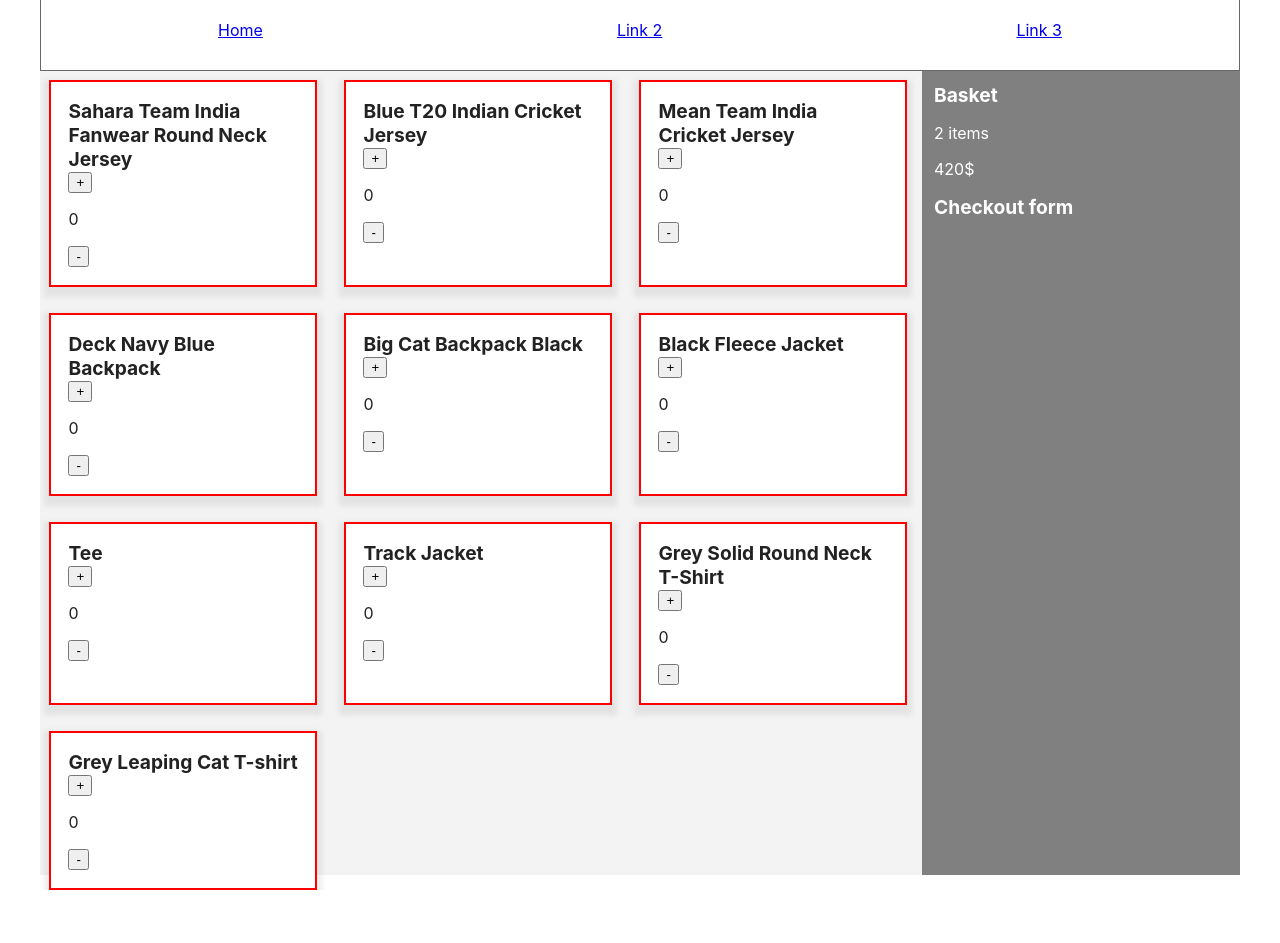
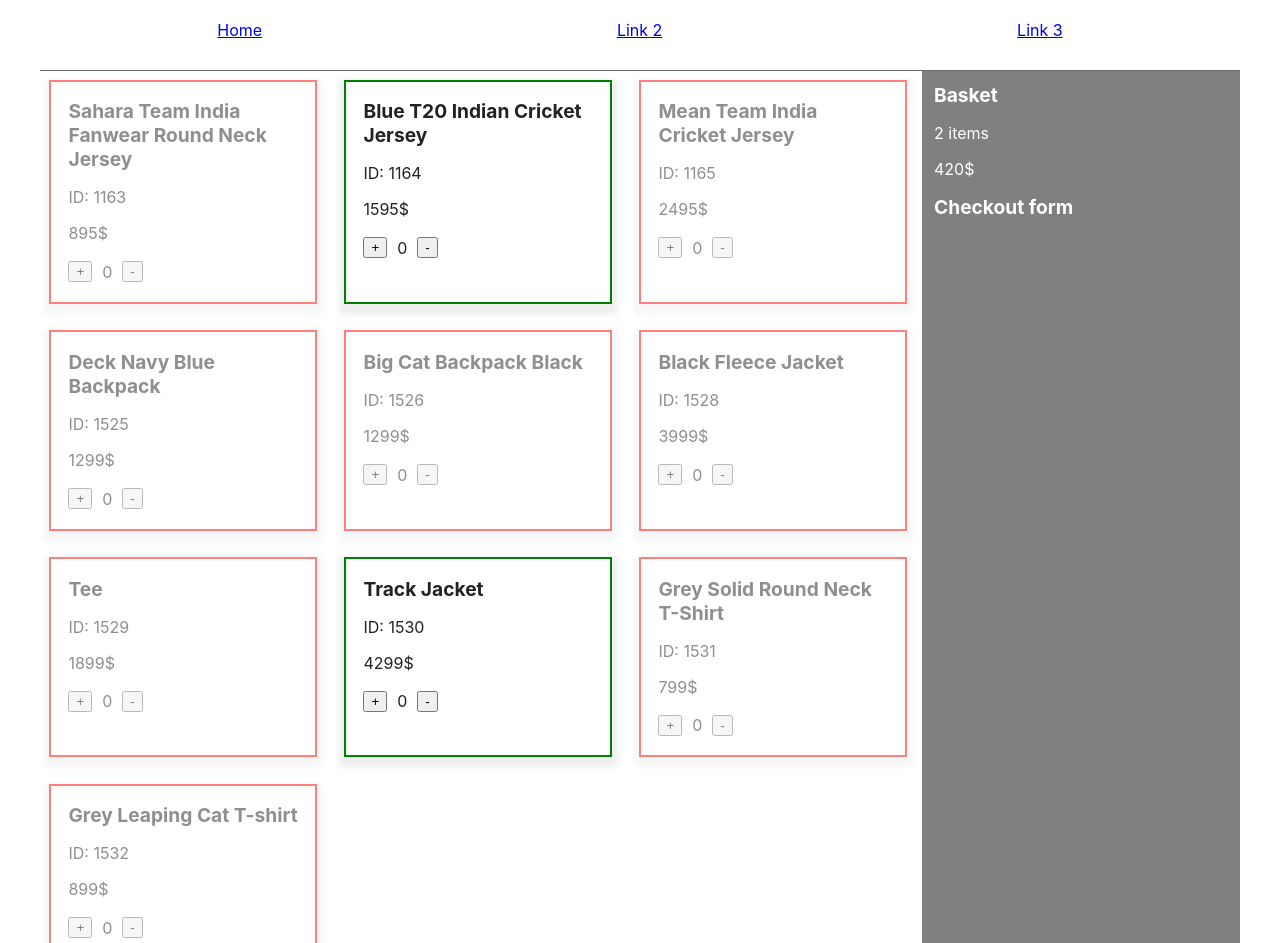
Before and after one commit to annacyb/react-exercise, a React (Create React App) app: page / in a window 1280 px wide. Before the commit the page ends 875 px from the top, so only its background shows below. Built offline with nearby package versions, Linux system fonts and the light colour scheme.

Commit message:
Added some styling

```diff
--- a/src/App.css
+++ b/src/App.css
@@ -25,8 +25,8 @@ p {
     background-color: white;
     height: 50px;
     border-bottom: 1px rgb(104, 104, 104) solid;
-    border-right: 1px rgb(104, 104, 104) solid;
-    border-left: 1px rgb(104, 104, 104) solid;
+    /* border-right: 1px rgb(104, 104, 104) solid;
+    border-left: 1px rgb(104, 104, 104) solid; */
     display: flex;
     column-gap: auto;
     justify-content: space-around;
@@ -40,7 +40,7 @@ p {
 }
 
 .ProductList {
-    background-color: rgb(243, 243, 243);
+    background-color: white;
     height: auto;
     width: 75%;
     display: flex;
@@ -73,3 +73,10 @@ p {
     -webkit-box-shadow: 0px 5px 15px 5px rgba(87, 87, 87, 0.29);
     box-shadow: 0px 5px 5px 5px rgba(87, 87, 87, 0.1);
 }
+
+.addOrRemoveItem {
+    display: flex;
+    height: 25px;
+    align-items: center;
+    column-gap: 10px;
+}
--- a/src/components/Product.jsx
+++ b/src/components/Product.jsx
@@ -25,14 +25,17 @@ export default function Product(props) {
 
     return (
         <article className="Product" style={{
-            border: props.soldOut ? "green 2px solid" : "red  2px solid"
+            border: props.soldout ? "green 2px solid" : "red  2px solid",
+            opacity: props.soldout ? "100%" : "50%"
         }}>
             <h2>{props.productdisplayname}</h2>
-            {/* <p>ID: {props.id}</p>
-            <p>Price: {props.price}</p> */}
-            <button onClick={addValue}> + </button>
-            <p>{stateVariable}</p>
-            <button onClick={removeValue}> - </button>
+            <p>ID: {props.id}</p>
+            <p>{props.price}$</p>
+            <div className="addOrRemoveItem">
+                <button onClick={addValue}> + </button>
+                <p>{stateVariable}</p>
+                <button onClick={removeValue}> - </button>
+            </div>
 
         </article>
 
```
